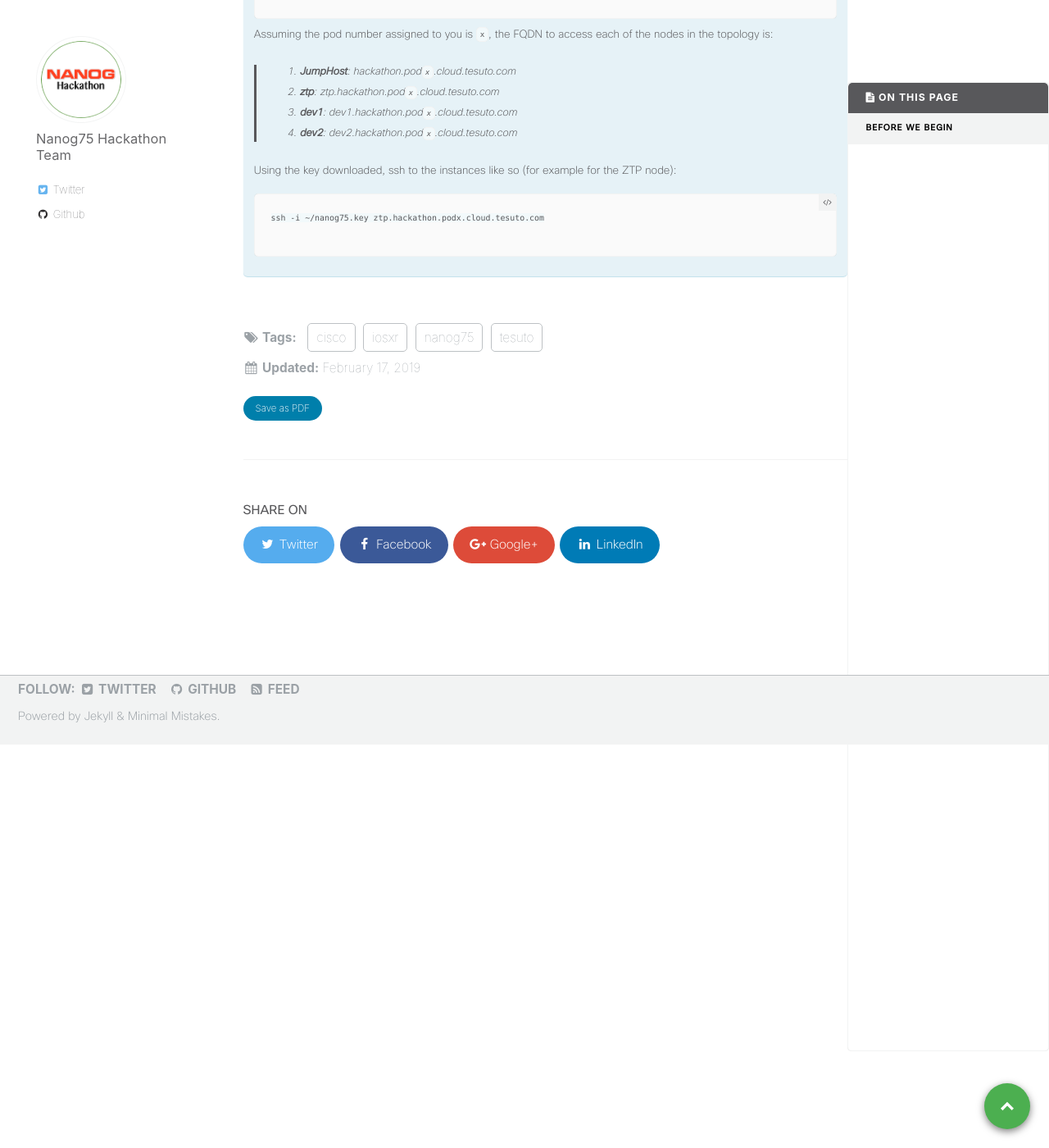
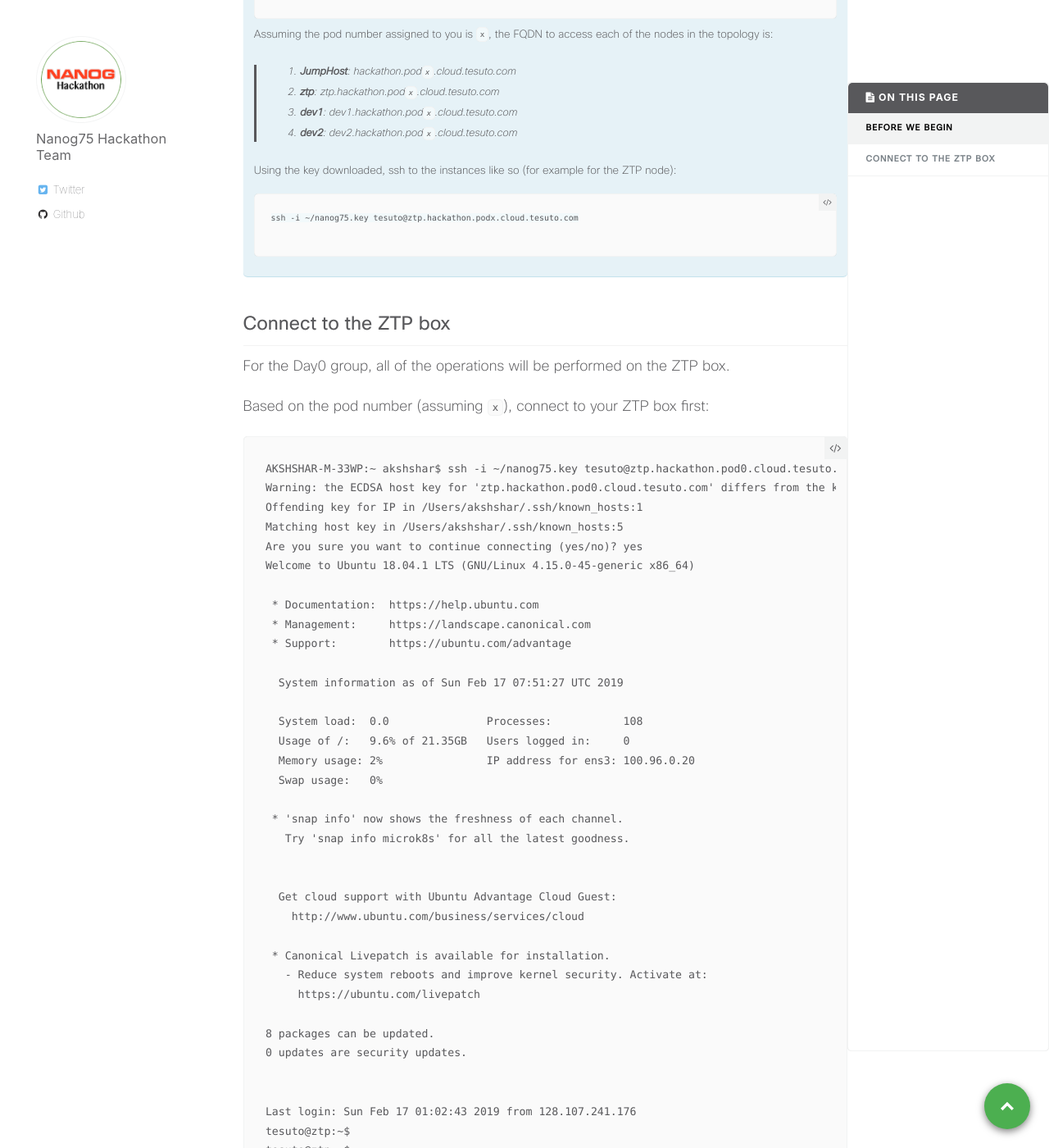
Before and after one commit to nanog75/hackathon, a Jekyll site: the page built from _day0/2019-02-16-understanding-day0-operations.md, in a window 1280 px wide and 1400 px high, scrolled down 1237 px. Shown: the whole window at 82% size. Built offline with Jekyll 4.4.1, drawn with Linux system fonts in a browser that asks for light colours; some of the changed text lies outside the part shown.

Commit message:
Create 2019-02-16-understanding-day0-operations.md

````diff
--- a/_day0/2019-02-16-understanding-day0-operations.md
+++ b/_day0/2019-02-16-understanding-day0-operations.md
@@ -60,7 +60,7 @@ Assuming the pod number assigned to you is `x`, the FQDN to access each of the n
 Using the key downloaded, ssh to the instances like so (for example for the ZTP node):
 
 ```
-ssh -i ~/nanog75.key ztp.hackathon.podx.cloud.tesuto.com
+ssh -i ~/nanog75.key tesuto@ztp.hackathon.podx.cloud.tesuto.com
 
 ```
 {% endcapture %}
@@ -69,3 +69,55 @@ ssh -i ~/nanog75.key ztp.hackathon.podx.cloud.tesuto.com
 <div class="notice--info">
   {{ connect_text | markdownify }}
  </div>
+
+
+
+
+## Connect to the ZTP box
+
+
+For the Day0 group, all of the operations will be performed on the ZTP box.
+
+Based on the pod number (assuming `x`), connect to your ZTP box first:
+
+
+```
+AKSHSHAR-M-33WP:~ akshshar$ ssh -i ~/nanog75.key tesuto@ztp.hackathon.pod0.cloud.tesuto.com
+Warning: the ECDSA host key for 'ztp.hackathon.pod0.cloud.tesuto.com' differs from the key for the IP address '35.197.94.94'
+Offending key for IP in /Users/akshshar/.ssh/known_hosts:1
+Matching host key in /Users/akshshar/.ssh/known_hosts:5
+Are you sure you want to continue connecting (yes/no)? yes
+Welcome to Ubuntu 18.04.1 LTS (GNU/Linux 4.15.0-45-generic x86_64)
+
+ * Documentation:  https://help.ubuntu.com
+ * Management:     https://landscape.canonical.com
+ * Support:        https://ubuntu.com/advantage
+
+  System information as of Sun Feb 17 07:51:27 UTC 2019
+
+  System load:  0.0               Processes:           108
+  Usage of /:   9.6% of 21.35GB   Users logged in:     0
+  Memory usage: 2%                IP address for ens3: 100.96.0.20
+  Swap usage:   0%
+
+ * 'snap info' now shows the freshness of each channel.
+   Try 'snap info microk8s' for all the latest goodness.
+
+
+  Get cloud support with Ubuntu Advantage Cloud Guest:
+    http://www.ubuntu.com/business/services/cloud
+
+ * Canonical Livepatch is available for installation.
+   - Reduce system reboots and improve kernel security. Activate at:
+     https://ubuntu.com/livepatch
+
+8 packages can be updated.
+0 updates are security updates.
+
+
+Last login: Sun Feb 17 01:02:43 2019 from 128.107.241.176
+tesuto@ztp:~$
+tesuto@ztp:~$
+
+
+```
````
